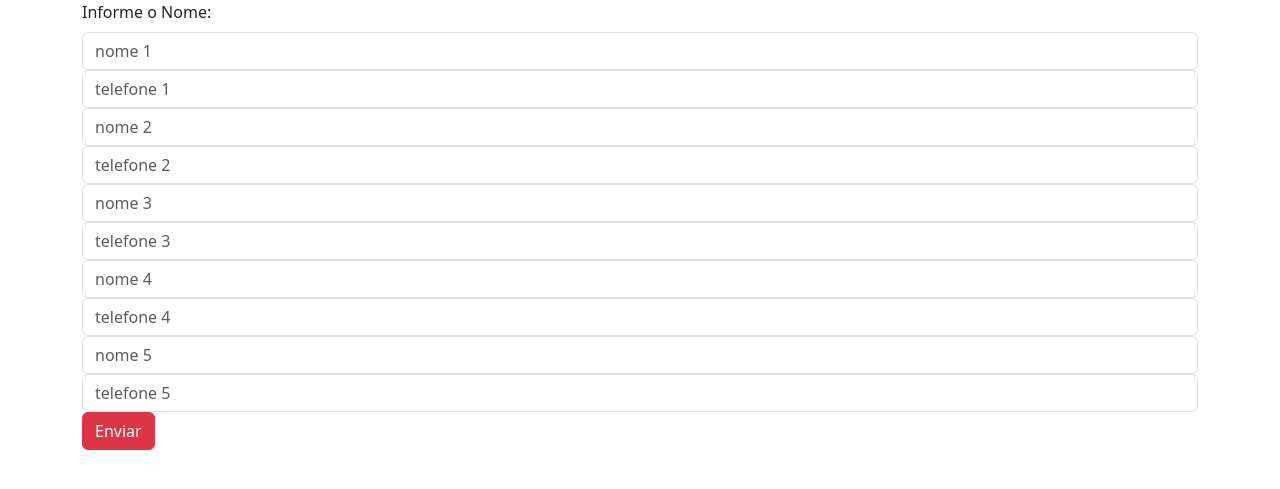
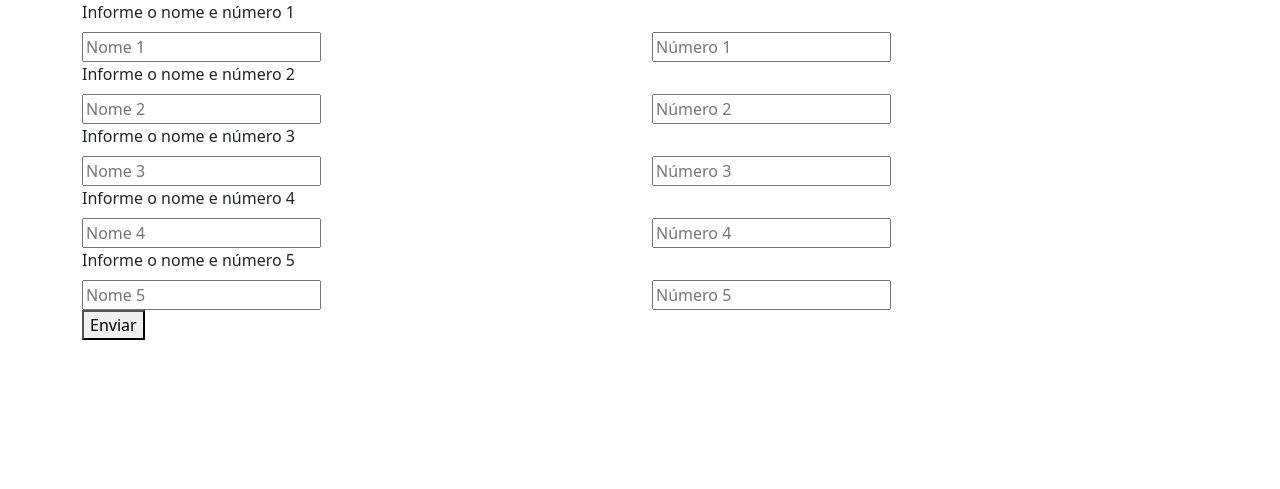
Before and after one commit to vinithales/Eletiva1, a PHP site: page /ex1.php in a window 1280 px wide. Shown: the top 489 px of the page. Run offline with PHP 8.4, Linux system fonts and the light colour scheme.

Commit message:
completo

```diff
--- a/Lista5/ex1.php
+++ b/Lista5/ex1.php
@@ -1,24 +1,48 @@
 <!doctype html>
-<html lang="en">
+<html lang="pt-br">
   <head>
     <meta charset="utf-8">
     <meta name="viewport" content="width=device-width, initial-scale=1">
-    <title>Bootstrap demo</title>
+    <title>Exercício 2</title>
     <link href="https://cdn.jsdelivr.net/npm/bootstrap@5.3.3/dist/css/bootstrap.min.css" rel="stylesheet" integrity="sha384-QWTKZyjpPEjISv5WaRU9OFeRpok6YctnYmDr5pNlyT2bRjXh0JMhjY6hW+ALEwIH" crossorigin="anonymous">
   </head>
-  <body>
-    <main class="container">
-        <form action="ex1resp.php" method="post">
-            <label for="nome" class="form-label"> Informe o Nome: </label>
-            <?php for( $i =1; $i <= 5; $i++) : ?>
-                <input type="text" name="nomes[]" class="form-control" placeholder="nome <?= $i?>" />
-                <input type="text" name="telefone[]" class="form-control" placeholder="telefone <?= $i?>" />
-            <?php endfor; ?>
-            <button type="submit" class="btn btn-danger">
-            Enviar
-        </button>
-        </form>
-    </main>
-    <script src="https://cdn.jsdelivr.net/npm/bootstrap@5.3.3/dist/js/bootstrap.bundle.min.js" integrity="sha384-YvpcrYf0tY3lHB60NNkmXc5s9fDVZLESaAA55NDzOxhy9GkcIdslK1eN7N6jIeHz" crossorigin="anonymous"></script>
-  </body>
-</html>
+<body>
+    <form action="" method="POST">
+        <?php for($i=1;$i<=5;$i++):?>
+        <div class="container">
+          <div class="row">
+            <label for="palavra" class="form-label">Informe o nome e número <?= $i ?> </label>
+              <div class="col">
+                  <input type="text" name="nomes[]" placeholder="Nome <?= $i ?>"/>
+              </div>
+              <div class="col">
+                  <input type="number" name="numeros[]" placeholder="Número <?= $i ?>"/>
+              </div>
+          </div>
+        </div>
+        <?php endfor; ?>
+        <div class="container">
+            <button type="submit">Enviar</button>
+        </div>
+
+        <?php
+            if ($_SERVER['REQUEST_METHOD'] == "POST"){
+                try{
+
+                    $nome = $_POST['nomes'];
+                    $numero = $_POST['numeros'];
+                    $nomesNumeros = [];
+                    foreach ($nome as $chave => $valor)
+                    {
+                        if ((!isset($nomesNumeros[$valor]) && (!in_array($numero[$chave],$nomesNumeros))))
+                        $nomesNumeros[$valor] = $numero[$chave];
+                    }
+                    print_r($nomesNumeros);
+                } catch (Exception $e){
+                    echo $e->getMessage();
+                }
+            }
+        ?>
+
+    </form>
+</body>
```
Also changed, not shown: Lista5/ex1resp.php (deleted, +0 -11 lines).
